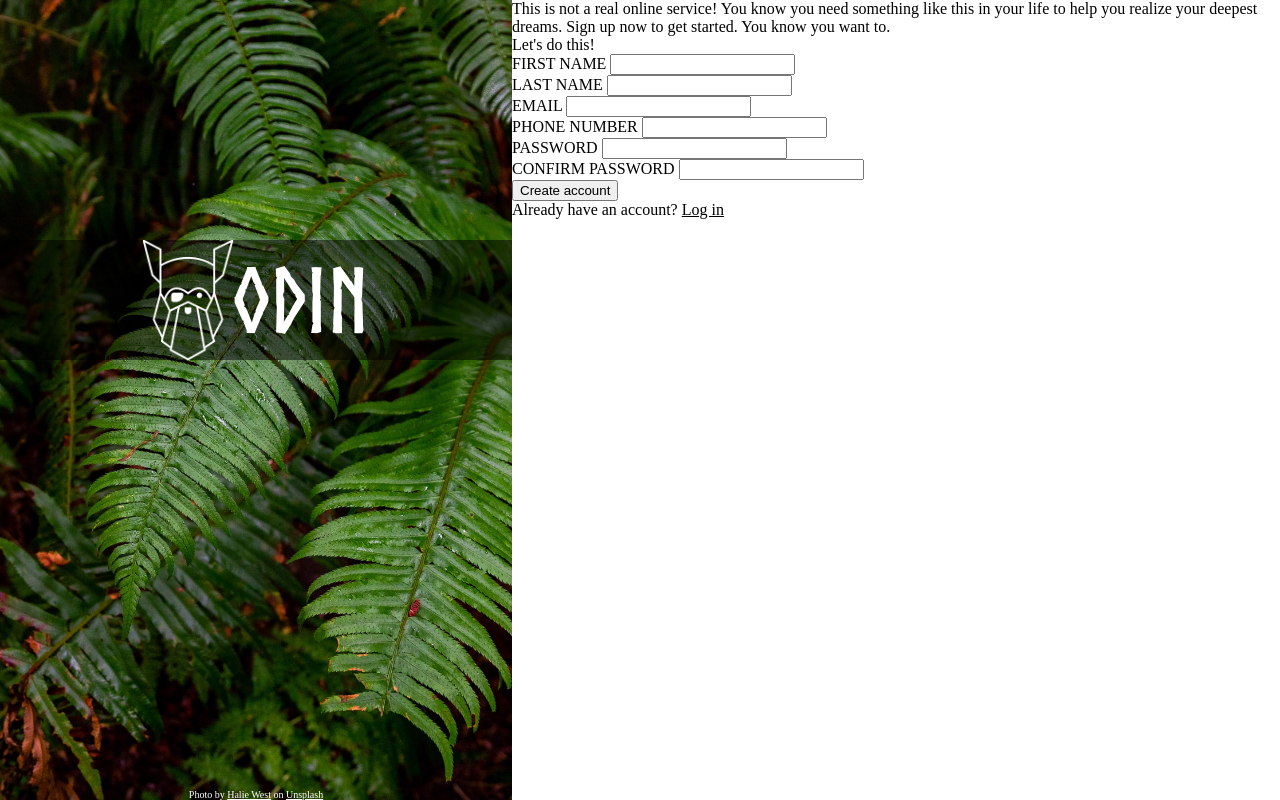
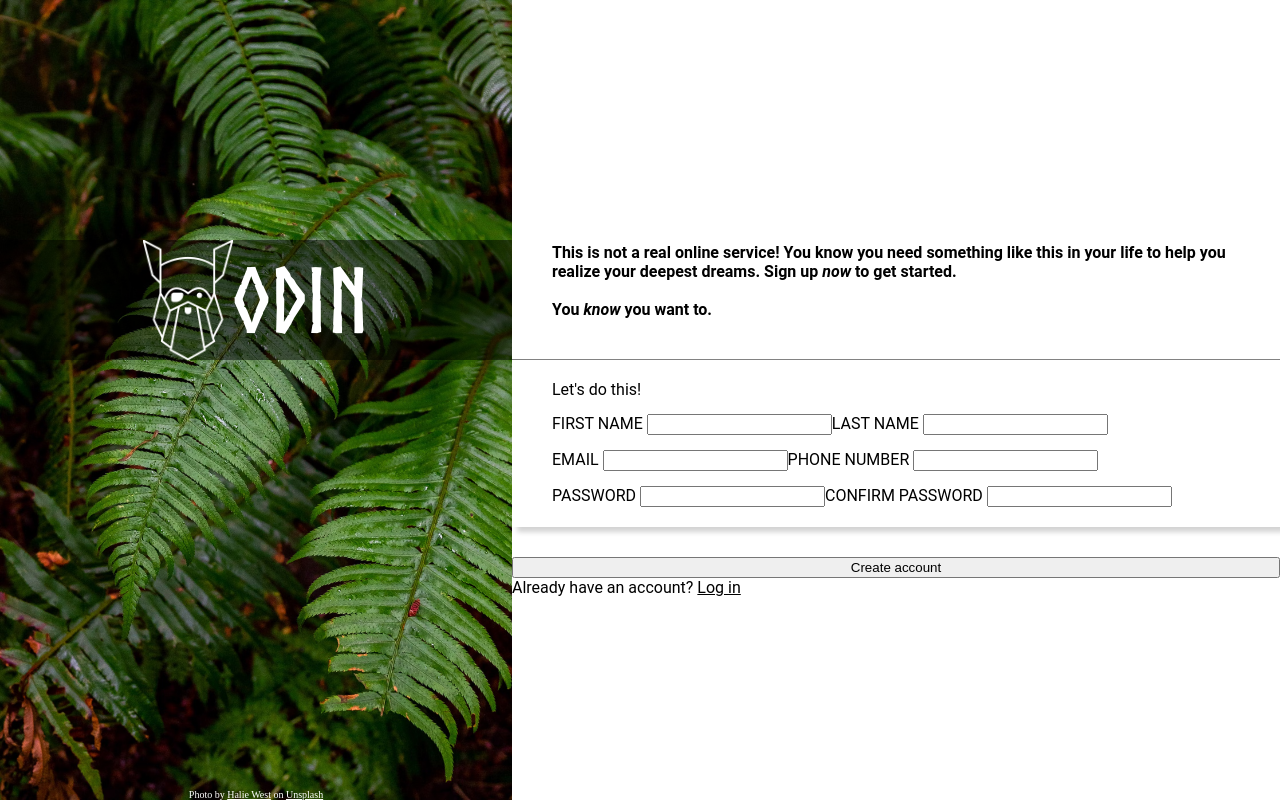
Before and after one commit to KDimitrov333/Sign-up-Form, a plain HTML site: page index.html in a window 1280 px wide. Drawn offline with Linux system fonts and the light colour scheme.

Commit message:
Begin styling the form section of the page

```diff
--- a/index.html
+++ b/index.html
@@ -17,42 +17,54 @@
             <div id="credit">Photo by <a href="">Halie West</a> on <a href="">Unsplash</a></div>
         </div>
         <div id="formSec">
-            <div id="formText">
-                This is not a real online service! You know you need something like this in your life to help you realize your deepest dreams. Sign up now to get started.
-
-                You know you want to.
-            </div>
+            <p id="formText">
+                This is not a real online service! You know you need something like this in your life to help you realize your deepest dreams. Sign up <i>now</i> to get started.
+                <br><br>
+                You <i>know</i> you want to.
+            </p>
             <form action="" method="post">
-                <div id="form-msg">Let's do this!</div>
                 <div id="data-container">
-                    <div id="names">
+                    <div id="form-msg">Let's do this!</div>
+                    <div id="names" class="form-section">
                         <div>
-                            <label for="first_name">FIRST NAME</label>
-                            <input type="text" id="first_name" name="first_name">
+                            <label>
+                                FIRST NAME
+                                <input type="text" name="first_name">
+                            </label>
                         </div>
                         <div>
-                            <label for="last_name">LAST NAME</label>
-                            <input type="text" id="last_name" name="last_name">
+                            <label>
+                                LAST NAME
+                                <input type="text" name="last_name">
+                            </label>
                         </div>
                     </div>
-                    <div id="info">
+                    <div id="info" class="form-section">
                         <div>
-                            <label for="email">EMAIL</label>
-                            <input type="email" id="email" name="email">
+                            <label>
+                                EMAIL
+                                <input type="email" name="email">
+                            </label>
                         </div>
                         <div>
-                            <label for="phone">PHONE NUMBER</label>
-                            <input type="number" id="phone" name="phone">
+                            <label>
+                                PHONE NUMBER
+                                <input type="text" name="phone_number">
+                            </label>
                         </div>
                     </div>
-                    <div id="passwords">
+                    <div id="passwords" class="form-section">
                         <div>
-                            <label for="password">PASSWORD</label>
-                            <input type="password" id="password" name="password">
+                            <label>
+                                PASSWORD
+                                <input type="password" name="password">
+                            </label>
                         </div>
                         <div>
-                            <label for="confirm_password">CONFIRM PASSWORD</label>
-                            <input type="password" id="confirm_password" name="confirm_password">
+                            <label>
+                                CONFIRM PASSWORD
+                                <input type="password" name="confirm_password">
+                            </label>
                         </div>
                     </div>
                 </div>
--- a/style.css
+++ b/style.css
@@ -64,4 +64,36 @@ img {
 #formSec {
     flex: 3;
     width: 100%;
+
+    display: flex;
+    flex-direction: column;
+    justify-content: center;
+
+    font-family: 'Roboto', sans-serif;
 }
+
+#formText {
+    padding: 40px;
+    font-weight: bold;
+}
+
+form {
+    border-top: 1px solid grey;
+
+    display: flex;
+    flex-direction: column;
+    gap: 30px;
+}
+
+#data-container {
+    padding: 20px 40px;
+    box-shadow: 5px 5px 5px lightgray;
+
+    display: flex;
+    flex-direction: column;
+    gap: 15px;
+}
+
+.form-section {
+    display: flex;
+}
```
